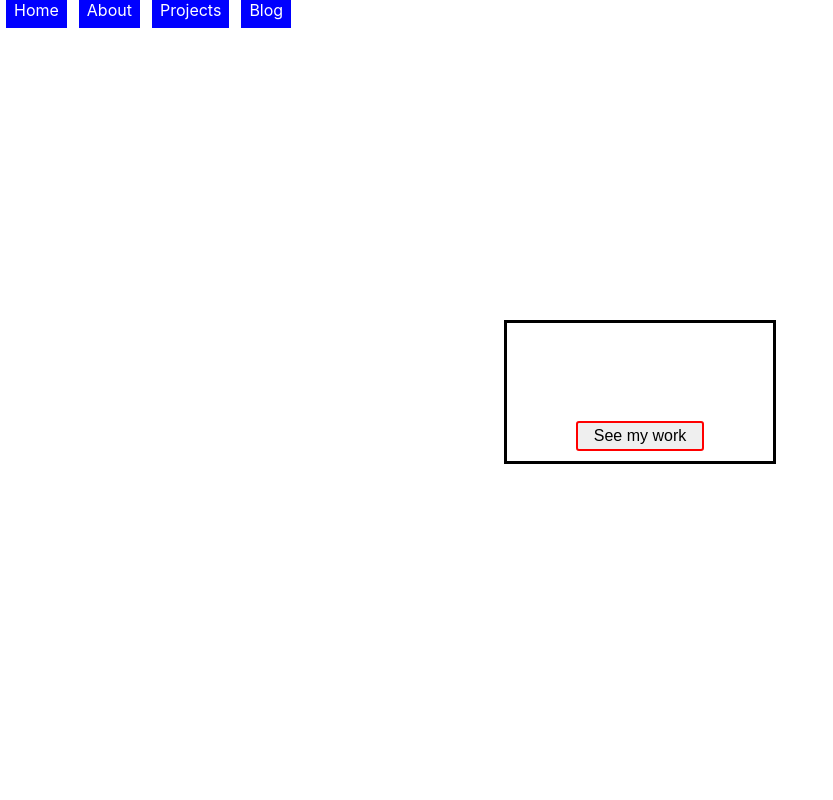
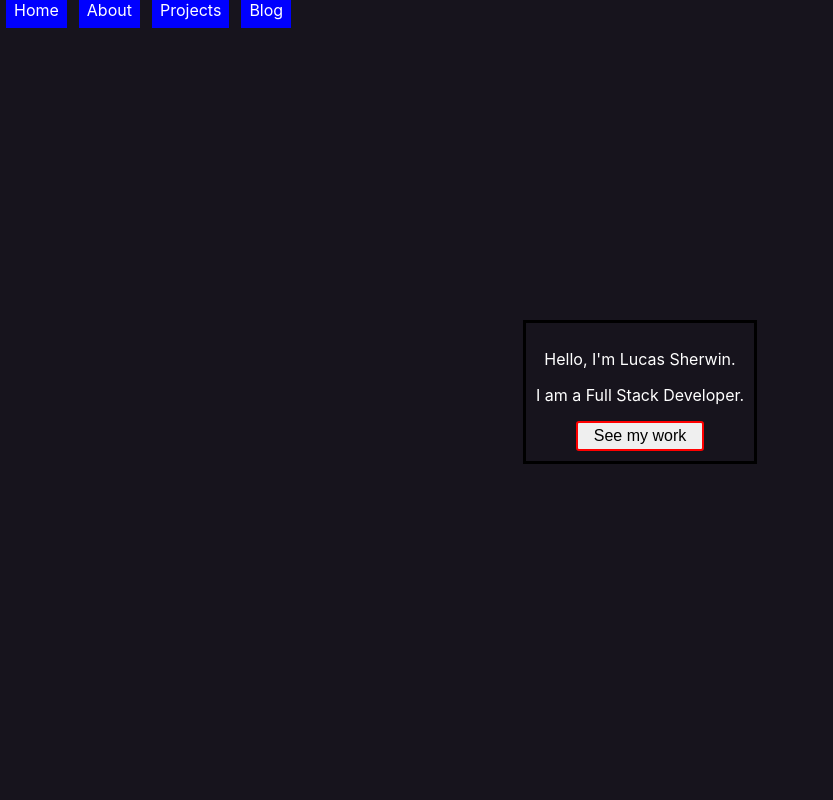
Before and after one commit to lucassherwin/lucas-portfolio, a React (Create React App) app: page / in a window 1280 px wide. Shown: the top 800 px of the page, without its empty margins (0-833 px from the left). Built offline with nearby package versions, Linux system fonts and the light colour scheme.

Commit message:
added material ui styles

```diff
--- a/package.json
+++ b/package.json
@@ -5,6 +5,7 @@
   "dependencies": {
     "@material-ui/core": "^4.11.3",
     "@material-ui/icons": "^4.11.2",
+    "@material-ui/styles": "^4.11.3",
     "@testing-library/jest-dom": "^5.11.6",
     "@testing-library/react": "^11.1.2",
     "@testing-library/user-event": "^12.2.2",
--- a/src/App.css
+++ b/src/App.css
@@ -1,7 +1,7 @@
 body {
   padding: 0;
   margin: 0;
-  /* background-color: #17141d; */
-  background-color: white;
+  background-color: #17141d;
+  /* background-color: white; */
   color: white;
 }
--- a/src/components/HomePage.js
+++ b/src/components/HomePage.js
@@ -30,7 +30,7 @@ export default function HomePage() {
     <Home id='home'>
       <Welcome>
         <p>Hello, I'm Lucas Sherwin.</p>
-        <p>I am a Full Stack Web Developer.</p>
+        <p>I am a Full Stack Developer.</p>
         <Button onClick={() => scroller.scrollTo('about', {smooth: true, duration: 1000})}>See my work</Button>
       </Welcome>
     </Home>
```
